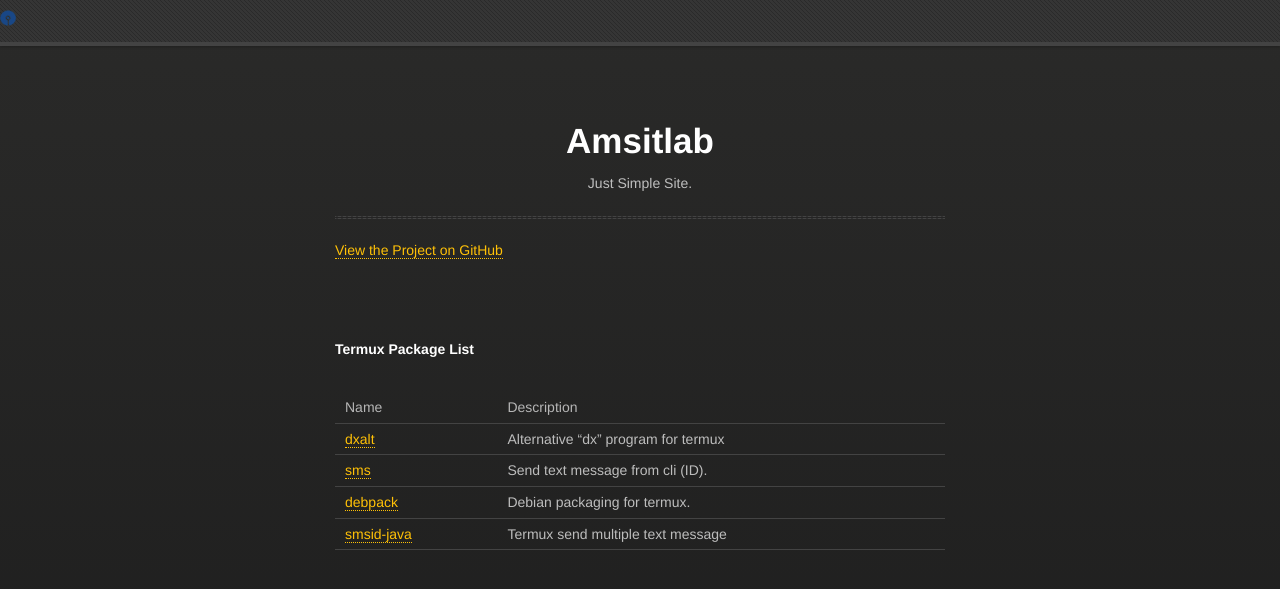
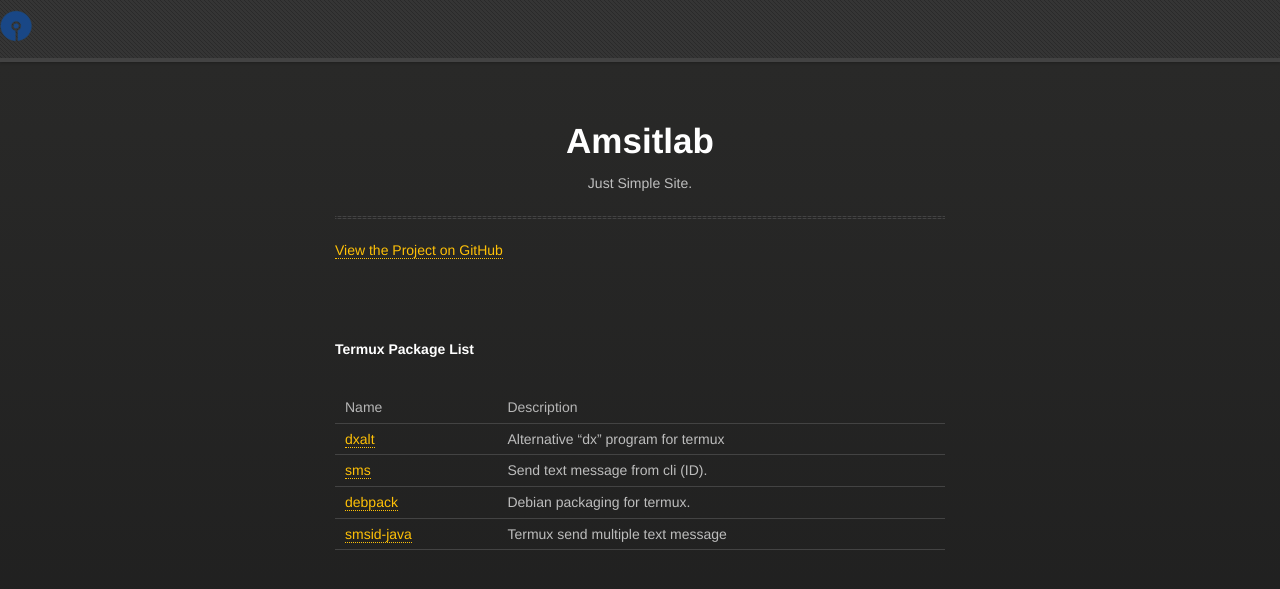
Before and after one commit to amsitlab/amsitlab.github.io, a Jekyll site: the page built from index.md, in a window 1280 px wide. Shown: the top 589 px of the page. Built offline with Jekyll 4.4.1, drawn with Linux system fonts in a browser that asks for light colours; some web fonts are replaced.

Commit message:
edit default layout

```diff
--- a/_layouts/default.html
+++ b/_layouts/default.html
@@ -40,7 +40,7 @@
             {% endif %}
 	</nav>
 	 -->
-        <img src="{{ '/assets/images/favicon-16x16.png' | relative_url }}" alt="logo" />
+        <img src="{{ '/assets/images/favicon-32x32.png' | relative_url }}" alt="logo" />
     </div><!-- end header -->
     <div class="wrapper">
       <section>
```
